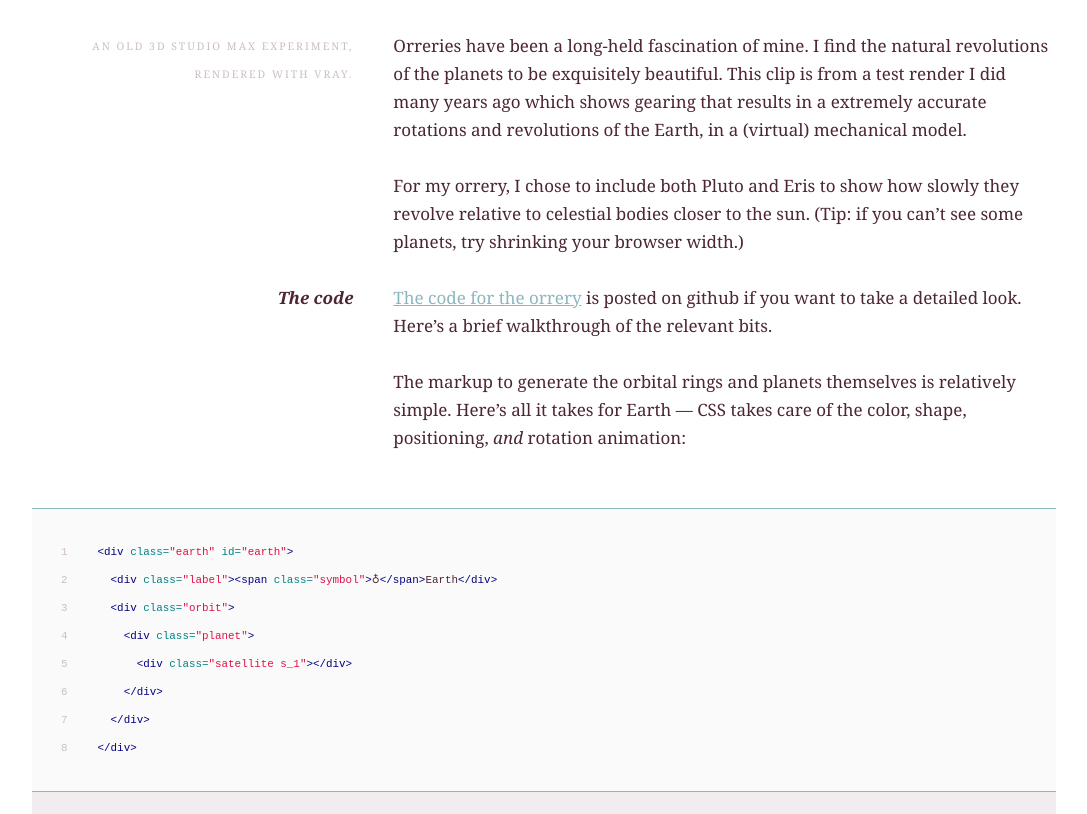
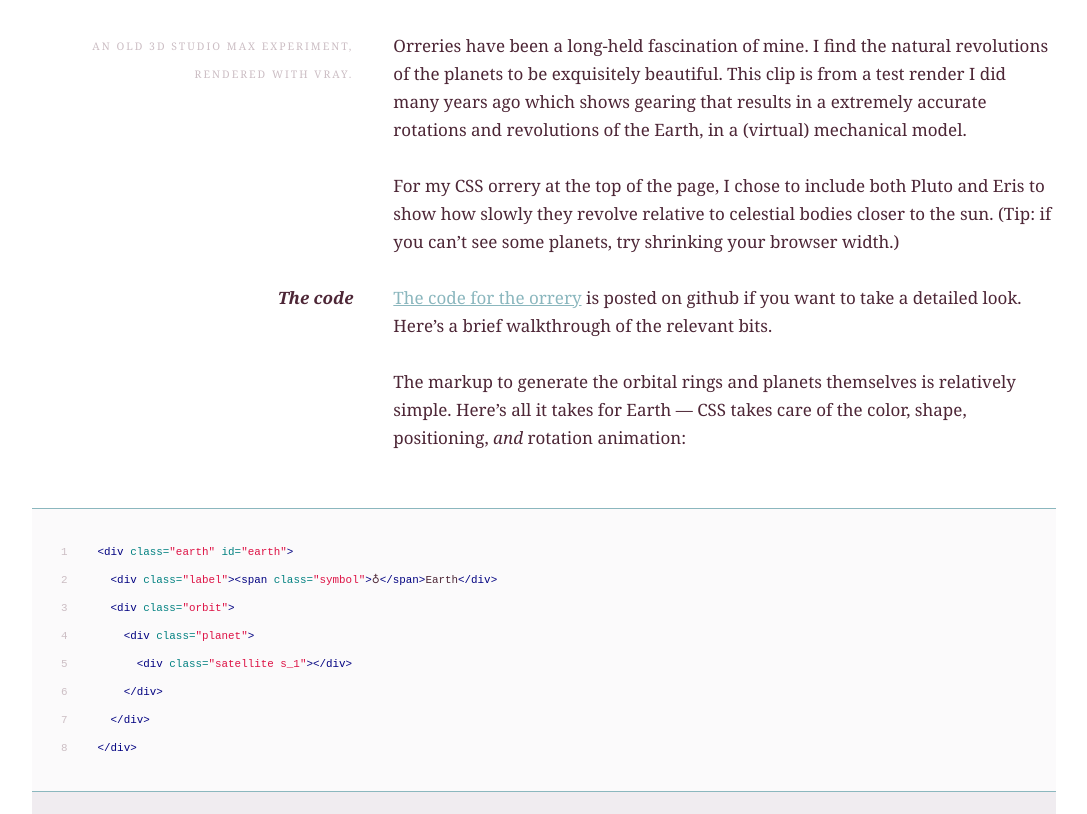
Before and after one commit to zachalbert/zachalbert.com_v6-build, a Jekyll site: the page built from _posts/2015-01-10-orrery.md, in a window 1280 px wide and 900 px high, scrolled down 2142 px, cut to the strip 86-900 px from the top of the window. Shown: the whole strip, without its empty margins (96-1183 px from the left). Built offline with Jekyll 4.4.1, drawn with Linux system fonts in a browser that asks for light colours; comment, search, counter and statistics services are not loaded.

Commit message:
Wordsmithing

```diff
--- a/_posts/2015-01-10-orrery.md
+++ b/_posts/2015-01-10-orrery.md
@@ -32,7 +32,7 @@ them visible in the animation.
 
 Orreries have been a long-held fascination of mine. I find the natural revolutions of the planets to be exquisitely beautiful. This clip is from a test render I did many years ago which shows gearing that results in a extremely accurate rotations and revolutions of the Earth, in a (virtual) mechanical model.
 
-For my orrery, I chose to include both Pluto and Eris to show how slowly they
+For my CSS orrery at the top of the page, I chose to include both Pluto and Eris to show how slowly they
 revolve relative to celestial bodies closer to the sun. (Tip: if you can't see some
 planets, try shrinking your browser width.)
 
```
